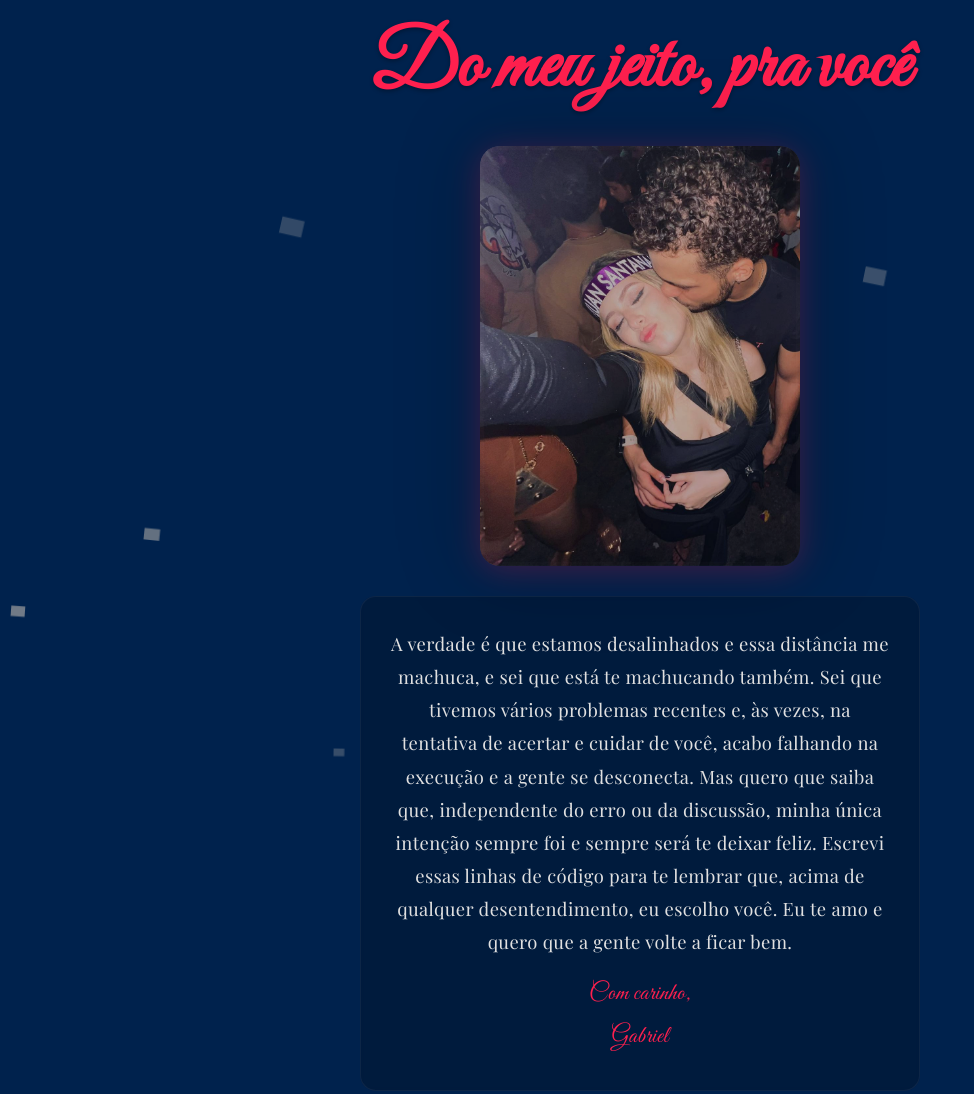
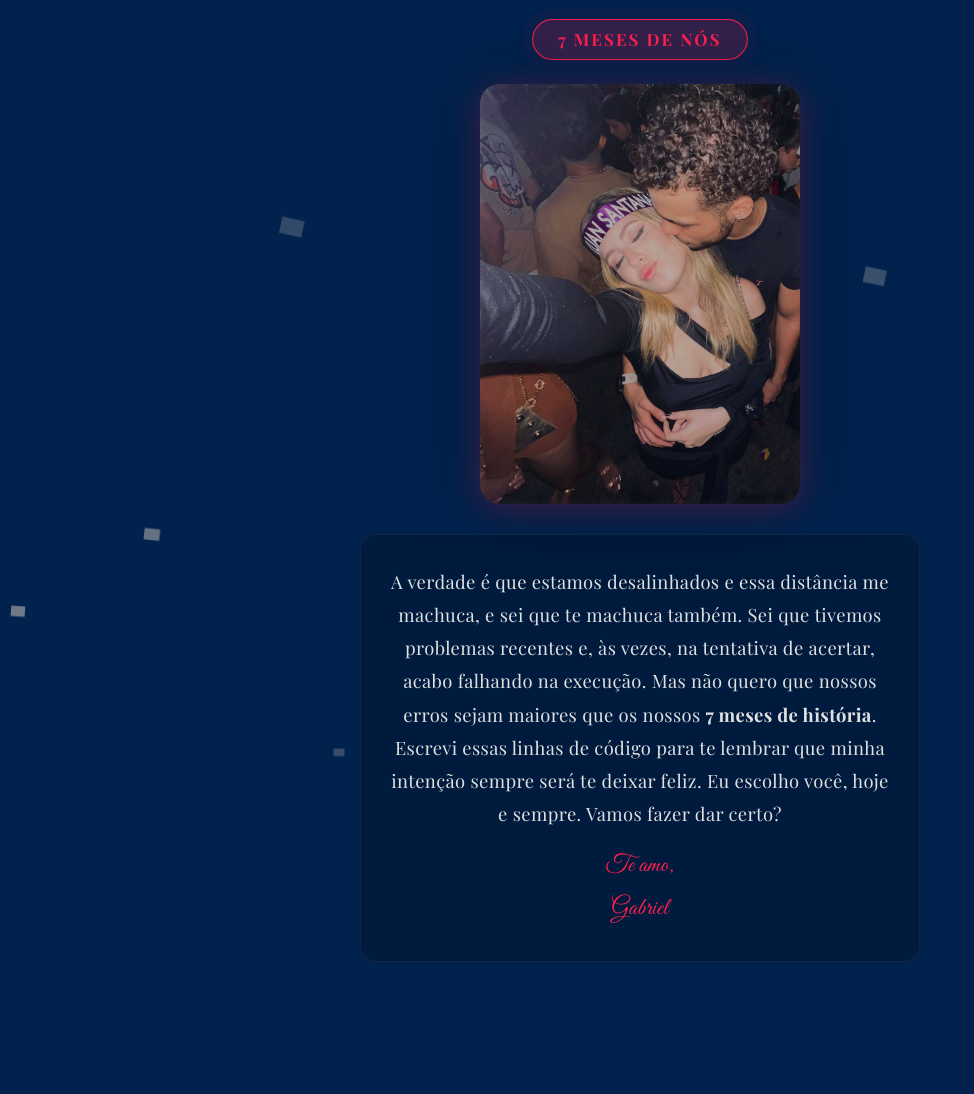
Before and after one commit to gb-franca/ape, a plain HTML site: page index2.html in a window 1280 px wide. Shown: the whole page, without its empty margins (0-974 px from the left). After the commit the page ends 982 px from the top, so only its background shows below. Drawn offline with nearby package versions, Linux system fonts and the light colour scheme; grey boxes are pictures that could not be loaded.

Commit message:
Add files via upload

```diff
--- a/assets/css/style2.css
+++ b/assets/css/style2.css
@@ -123,6 +123,28 @@ h2 {
     }
 }
 
+.badge {
+    background-color: rgba(255, 32, 78, 0.2); /* Fundo avermelhado transparente */
+    color: #FF204E;
+    font-family: 'Playfair Display', serif;
+    padding: 8px 24px;
+    border-radius: 50px;
+    font-size: 1rem;
+    font-weight: bold;
+    border: 1px solid #FF204E;
+    margin-bottom: 25px; /* Espaço antes das fotos */
+    text-transform: uppercase;
+    letter-spacing: 2px;
+    box-shadow: 0 0 15px rgba(255, 32, 78, 0.4);
+    animation: pulse 2s infinite;
+}
+
+@keyframes pulse {
+    0% { transform: scale(1); box-shadow: 0 0 0 0 rgba(255, 32, 78, 0.7); }
+    70% { transform: scale(1.05); box-shadow: 0 0 0 10px rgba(255, 32, 78, 0); }
+    100% { transform: scale(1); box-shadow: 0 0 0 0 rgba(255, 32, 78, 0); }
+}
+
 /* Responsividade Mobile e Tablets Pequenos */
 @media (max-width: 768px) {
     main {
--- a/index2.html
+++ b/index2.html
@@ -11,8 +11,7 @@
 <body>
     <div class="hearts-container"></div>
     <main>
-        <h2>Do meu jeito, pra você</h2>
-
+        <div class="badge">7 Meses de Nós</div>
         <div class="fotos">
             <img src="assets/img/ft.jpeg" class="carousel-img">
             <img src="assets/img/ft2.jpeg" class="carousel-img">
@@ -24,13 +23,14 @@
 
         <div class="texto">
             <p>
-                A verdade é que estamos desalinhados e essa distância me machuca, e sei que está te machucando também.
-                Sei que tivemos vários problemas recentes e, às vezes, na tentativa de acertar e cuidar de você, acabo falhando na execução e a gente se desconecta.
-                Mas quero que saiba que, independente do erro ou da discussão, minha única intenção sempre foi e sempre será te deixar feliz.
-                Escrevi essas linhas de código para te lembrar que, acima de qualquer desentendimento, eu escolho você. Eu te amo e quero que a gente volte a ficar bem.
+                A verdade é que estamos desalinhados e essa distância me machuca, e sei que te machuca também.
+                Sei que tivemos problemas recentes e, às vezes, na tentativa de acertar, acabo falhando na execução.
+                Mas não quero que nossos erros sejam maiores que os nossos <strong>7 meses de história</strong>.
+                Escrevi essas linhas de código para te lembrar que minha intenção sempre será te deixar feliz.
+                Eu escolho você, hoje e sempre. Vamos fazer dar certo?
             </p>
             <p style="font-family: 'Great Vibes', cursive; color: #FF204E; font-size: 1.5rem; margin-top: 15px; ">
-                Com carinho,<br>Gabriel
+                Te amo,<br>Gabriel
             </p>
         </div>
 
```
